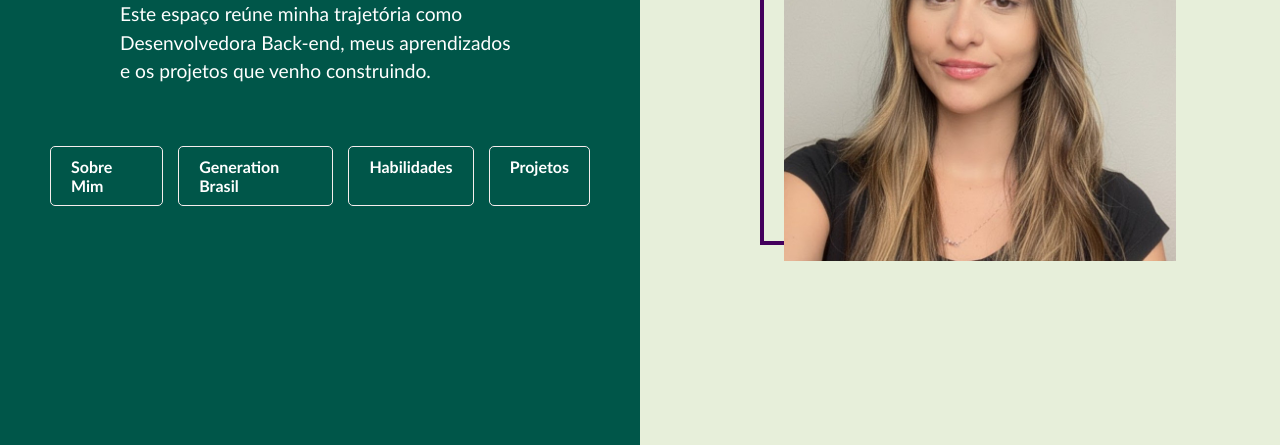
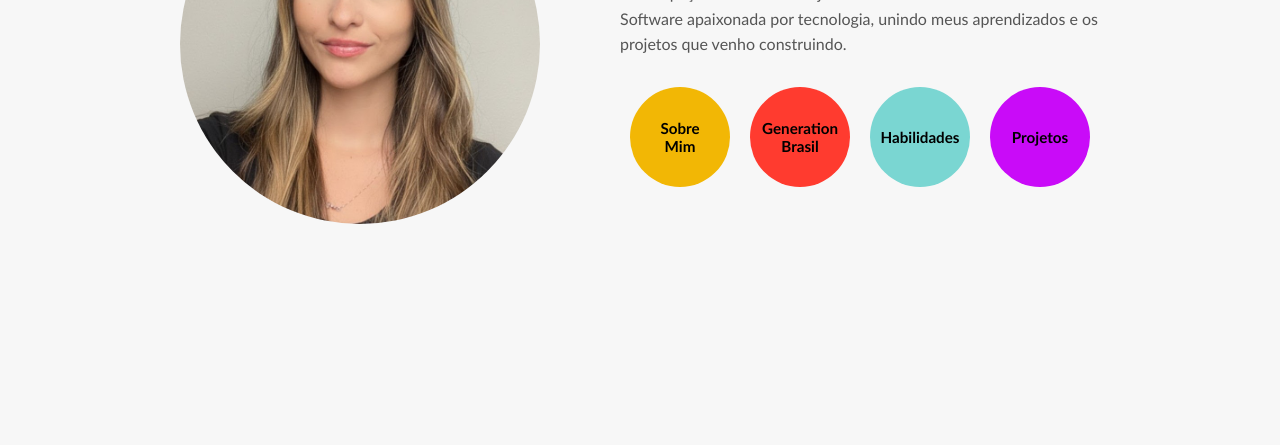
Before and after one commit to sandymachadoo/portfolio, a website: page index.html in a window 1280 px wide. Shown: the part 355-800 px from the top of the page. Drawn offline with Linux system fonts and the light colour scheme.

Commit message:
Mudanças na página inicial

```diff
--- a/index.html
+++ b/index.html
@@ -7,29 +7,26 @@
   <link rel="stylesheet" href="style.css" />
 </head>
 <body>
-    <main class="home-container">
-      <div class="left-section">
-        <h2 class="title">Desenvolvedora <br />Back-end</h2>
-        <p class="description">
-          Este espaço reúne minha trajetória como Desenvolvedora Back-end, meus
-          aprendizados e os projetos que venho construindo.
+
+<main class="home">
+  <div class="home-image">
+    <img src="assets/img/sandymachado.jpg" alt="Foto de Sandy Machado">
+  </div>
+
+  <div class="home-content">
+    <h1>Olá!</h1>
+    <p>
+     Este espaço reúne minha trajetória como Desenvolvedora de Software apaixonada por tecnologia, unindo meus aprendizados e os projetos que venho construindo.
     </p>
-        <nav class="menu-principal">
-          <a href="sobre.html">Sobre Mim</a>
+
+    <div class="home-buttons">
+     <a href="sobre.html">Sobre<br>Mim</a>
      <a href="generation.html">Generation Brasil</a>
      <a href="habilidades.html">Habilidades</a>
       <a href="projetos.html">Projetos</a>
-        </nav>
-      </div>
-      <div class="right-section">
-        <div class="image-box">
-          <img
-            src="assets/img/sandymachado.jpg"
-            alt="Foto de Sandy Machado"
-            class="profile-photo"
-          />
     </div>
   </div>
 </main>
+
 </body>
 </html>
--- a/style.css
+++ b/style.css
@@ -112,9 +112,6 @@ section {
   margin: auto;
 }
 
-/* ======================================= */
-/* 3. NAVBAR                               */
-/* ======================================= */
 
 .navbar {
   background: linear-gradient(90deg, #fbfdfd 0%, #eff1f1 100%);
@@ -396,10 +393,6 @@ section {
     background-color: #02506a;
 }
 
-/* ======================================= */
-/* 8. TIMELINE (Experiência)               */
-/* ======================================= */
-
 .timeline {
   position: relative;
   margin: 60px auto;
@@ -501,7 +494,7 @@ section {
 
     .right-section {
         padding: 40px 20px;
-        order: 1; /* Faz a imagem vir primeiro */
+        order: 1;
     }
 
     .title {
@@ -613,3 +606,117 @@ section {
         gap: 10px;
     }
 }
+
+.home {
+  min-height: 100vh;
+  display: flex;
+  align-items: center;
+  justify-content: center;
+  gap: 80px;
+  background-color: #f7f7f7;
+  padding: 40px;
+}
+
+.home-image img {
+  width: 360px;
+  height: 360px;
+  object-fit: cover;
+  border-radius: 50%;
+}
+
+.home-content {
+  max-width: 480px;
+}
+
+.home-content h1 {
+  font-size: 3.5rem;
+  margin-bottom: 10px;
+  color: #000;
+}
+
+.home-content h2 {
+  font-size: 1.3rem;
+  margin-bottom: 15px;
+  color: #333;
+}
+
+.home-content p {
+  font-size: 1rem;
+  line-height: 1.6;
+  color: #555;
+  margin-bottom: 30px;
+}
+
+.home-buttons {
+  display: flex;
+  gap: 20px;
+}
+
+.home-buttons a {
+  width: 130px;
+  height: 130px;
+  border-radius: 50%;
+
+  display: flex;
+  align-items: center;
+  justify-content: center;
+
+  text-decoration: none;
+  font-weight: bold;
+  font-size: 1rem;
+  color: #000;
+
+  transition: transform 0.3s ease, box-shadow 0.3s ease;
+}
+
+.home-buttons a:nth-child(1) {
+  background-color: #f2b705;
+}
+
+.home-buttons a:nth-child(2) {
+  background-color: #ff3b2f;
+}
+
+.home-buttons a:nth-child(3) {
+  background-color: #7ad6d2;
+}
+.home-buttons a:nth-child(4) {
+  background-color: #c90bf8;
+}
+.home-buttons a:hover {
+  transform: translateY(-6px);
+  box-shadow: 0 10px 20px rgba(0,0,0,0.25);
+}
+
+@media (max-width: 900px) {
+  .home-buttons a {
+    width: 85px;
+    height: 85px;
+    font-size: 0.85rem;
+  }
+}
+
+  .home-buttons {
+    justify-content: center;
+    flex-wrap: wrap;
+  }
+
+  .home-buttons a {
+  width: 100px;
+  height: 100px;
+  border-radius: 50%;
+
+  display: flex;
+  align-items: center;
+  justify-content: center;
+
+  text-align: center;
+  line-height: 1.2;
+  padding: 12px;
+
+  font-weight: 600;
+  font-size: 0.95rem;
+  color: #000;
+
+  transition: transform 0.3s ease, box-shadow 0.3s ease;
+}
```
Also changed, not shown: generation.html (+2 -2 lines). Lines whose indentation alone changed are shown as unchanged.
